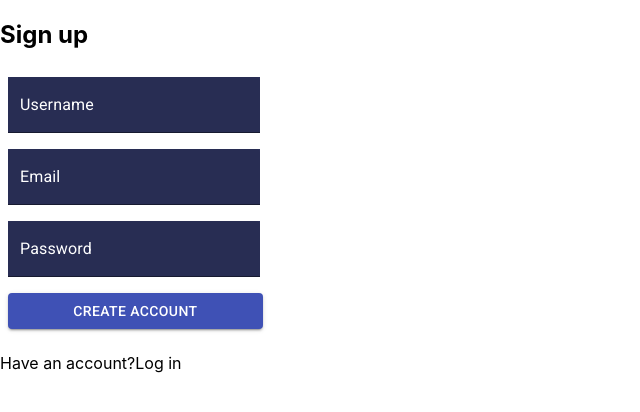
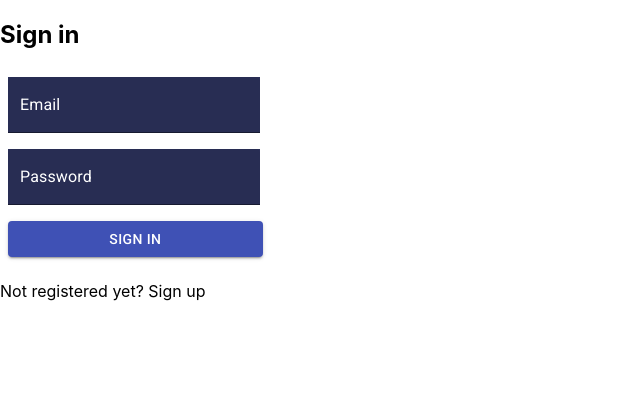
Before and after one commit to hamadagh/Real-time-chat-app, a React (Create React App) app in the folder frontend/: page / in a window 1280 px wide. Shown: the top 412 px of the page, without its empty margins (0-640 px from the left). Built offline with nearby package versions, Linux system fonts and the light colour scheme.

Commit message:
adding axios sign in post request

```diff
--- a/frontend/src/pages/auth/AuthPage.js
+++ b/frontend/src/pages/auth/AuthPage.js
@@ -3,7 +3,7 @@ import SignUp from "./SignUp";
 import SignIn from "./SignIn";
 
 function AuthPage() {
-  const [signIn, setSignIn] = useState(false);
+  const [signIn, setSignIn] = useState(true);
 
   if (signIn) {
     return <SignIn />;
--- a/frontend/src/pages/auth/SignIn.js
+++ b/frontend/src/pages/auth/SignIn.js
@@ -2,6 +2,7 @@ import React from "react";
 import { makeStyles } from "@material-ui/core/styles";
 import TextField from "@material-ui/core/TextField";
 import Button from "@material-ui/core/Button";
+import axios from "axios";
 import "./AuthStyle.css";
 
 const useStyles = makeStyles((theme) => ({
@@ -27,27 +28,60 @@ const useStyles = makeStyles((theme) => ({
 
 function SignIn() {
   const classes = useStyles();
+  const emailRef = React.createRef();
+  const passwordRef = React.createRef();
+
+  const signUserIn = () => {
+    const email = emailRef.current.value;
+    const password = passwordRef.current.value;
+
+    axios
+      .post(
+        "http://localhost:3001/user/login",
+        `email=${email}&password=${password}`
+      )
+      .then((res) => {
+        console.log("user signed in successfully !!");
+      })
+      .catch((err) => {
+        console.log(err);
+      });
+    console.log(email, password);
+  };
 
   return (
     <div className="sign-in">
       <h2>Sign in</h2>
-      <form className={classes.root} noValidate autoComplete="off">
+      <form
+        className={classes.root}
+        noValidate
+        autoComplete="off"
+        onSubmit={signUserIn}
+      >
         <TextField
           id="outlined-basic"
           label="Email"
           variant="filled"
           className="input-field"
+          inputRef={emailRef}
         />
         <TextField
           id="outlined-basic"
           label="Password"
           variant="filled"
           className="input-field"
+          inputRef={passwordRef}
         />
+        <Button
+          className={classes.button}
+          variant="contained"
+          color="primary"
+          onClick={signUserIn}
+        >
+          Sign In
+        </Button>
       </form>
-      <Button className={classes.button} variant="contained" color="primary">
-        Sign In
-      </Button>
+
       <p>
         Not registered yet? <a>Sign up</a>
       </p>
--- a/frontend/src/pages/auth/SignUp.js
+++ b/frontend/src/pages/auth/SignUp.js
@@ -48,8 +48,6 @@ function SignUp() {
       .catch((err) => {
         console.log(err);
       });
-    console.log(name);
-    console.log(email);
   };
 
   return (
```
